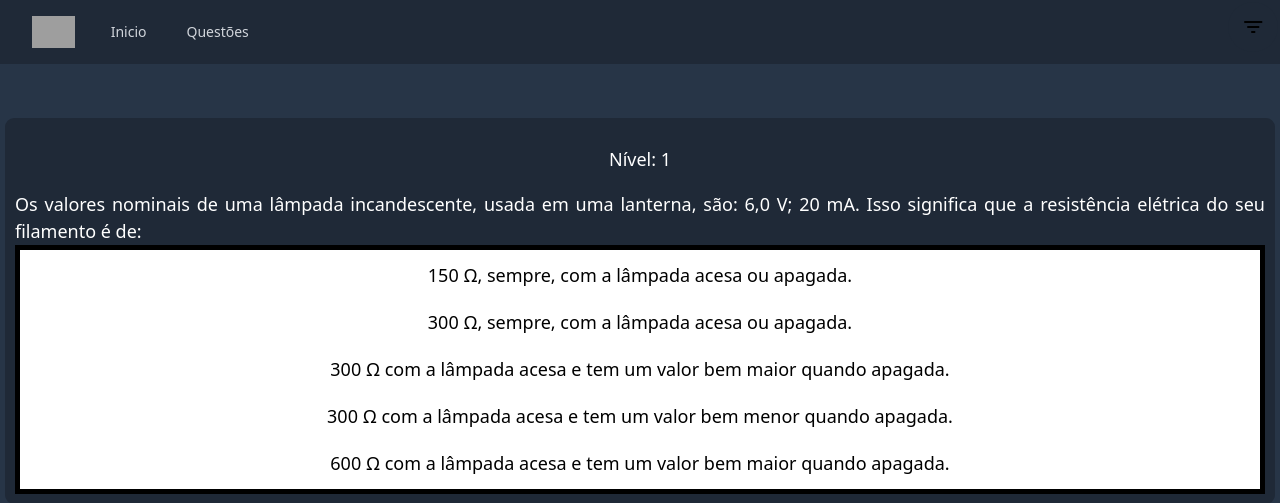
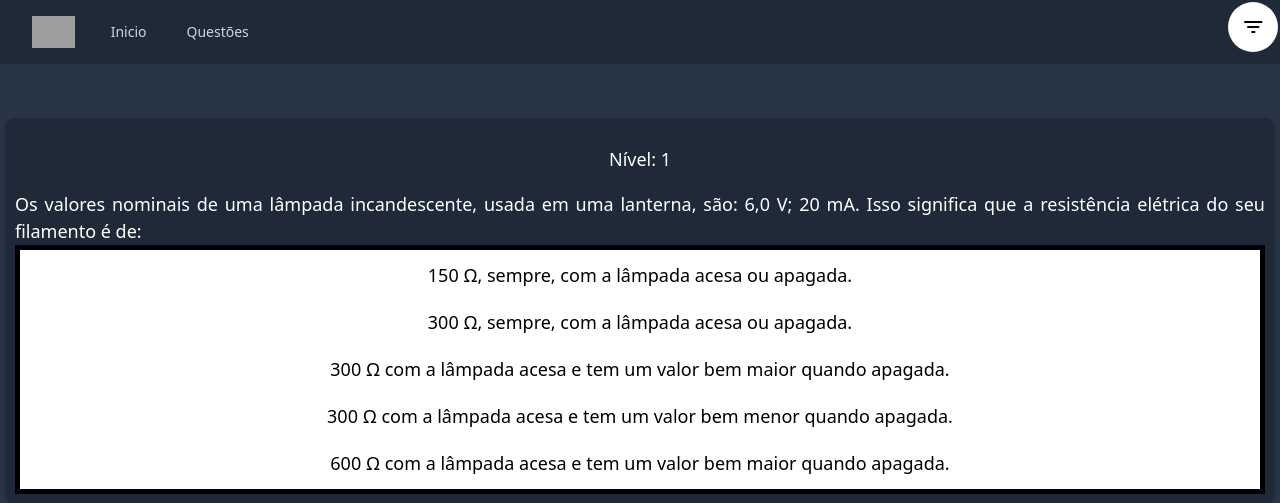
Before and after one commit to JoaoClaudioSilva/certificadora, a Flask app: page /questoes/ in a window 1280 px wide. Shown: the top 503 px of the page. Run offline with Flask 3, Linux system fonts and the light colour scheme; data comes from the database, SQL or seed files in the repository; some libraries are stand-ins or nearby versions; grey boxes are pictures that could not be loaded.

Commit message:
Add files via upload

```diff
--- a/static/questoes.css
+++ b/static/questoes.css
@@ -29,7 +29,7 @@
 }
 
 #botao_filtro{
-    background-color: rgb(31, 41, 55);
+    background-color: white;
     border: 0;
     border-radius: 50%;
     height: 50px;
```
